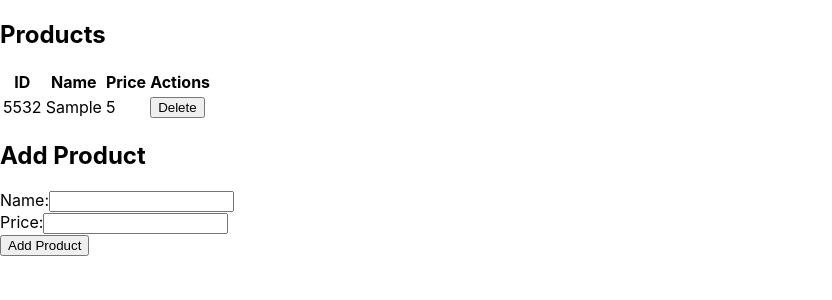
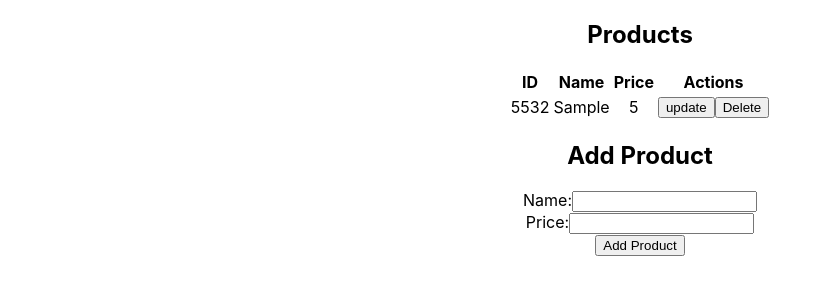
Before and after one commit to HemanthKovuru/dental_stack_test, a React (Create React App) app: page / in a window 1280 px wide. Both pictures are taken after typing "Sample", "5" into the empty fields and a click on the button "Add Product". Shown: the top 300 px of the page, without its empty margins (0-832 px from the left). Built offline with nearby package versions, Linux system fonts and the light colour scheme; no server answers; the HTML template or start-up script is replaced by a standard one.

Commit message:
added update

```diff
--- a/src/App.css
+++ b/src/App.css
@@ -1,5 +1,8 @@
 .App {
   text-align: center;
+  display: flex;
+  align-items: center;
+  flex-direction: column;
 }
 
 .App-logo {
@@ -36,3 +39,7 @@
     transform: rotate(360deg);
   }
 }
+
+button {
+  cursor: pointer;
+}
--- a/src/App.tsx
+++ b/src/App.tsx
@@ -1,12 +1,28 @@
 import axios from "axios";
-import { useEffect } from "react";
+import "./App.css";
+import { useEffect, useState } from "react";
 import { useDispatch, useSelector } from "react-redux";
-import { fetchProducts, deleteProduct } from "./redux/productsSlice";
+import {
+  fetchProducts,
+  deleteProduct,
+  updateProduct,
+} from "./redux/productsSlice";
 import ProductForm from "./components/ProductForm";
 
 const App = () => {
   const dispatch = useDispatch();
   const products = useSelector((state: any) => state.products.products);
+
+  const [showInput, setShowInput] = useState("");
+  const [title, setTitle] = useState("");
+  const [price, setPrice] = useState("");
+  const [isSave, setIsave] = useState(false);
+
+  type Product = {
+    title: string;
+    id: number;
+    price: number;
+  };
 
   useEffect(() => {
     axios
@@ -19,11 +35,24 @@ const App = () => {
       });
   }, []);
 
+  // DELETE
   const handleDelete = (productId: number) => {
     dispatch(deleteProduct(productId));
   };
+
+  // UPDATE PRODUCT
+  const saveProduct = (product: Product) => {
+    const updatedProduct = {
+      ...product,
+      title,
+      price: parseFloat(price),
+    };
+    dispatch(updateProduct(updatedProduct));
+    setShowInput("");
+  };
+
   return (
-    <div>
+    <div className="App">
       <h2>Products</h2>
 
       <table>
@@ -39,10 +68,61 @@ const App = () => {
           {products.map((product: any) => (
             <tr key={product.id}>
               <td>{product.id}</td>
-              <td>{product.title}</td>
-              <td>{product.price}</td>
               <td>
-                <button onClick={() => handleDelete(product.id)}>Delete</button>
+                {product.title}
+                {showInput === product.id && (
+                  <input
+                    name="title"
+                    type="text"
+                    value={title}
+                    onChange={(e: React.ChangeEvent<HTMLInputElement>) =>
+                      setTitle(e.target.value)
+                    }
+                  />
+                )}
+              </td>
+              <td>
+                {product.price}{" "}
+                {showInput === product.id && (
+                  <input
+                    type="number"
+                    name="price"
+                    value={price}
+                    onChange={(e: React.ChangeEvent<HTMLInputElement>) =>
+                      setPrice(e.target.value)
+                    }
+                  />
+                )}
+              </td>
+              <td>
+                {isSave && showInput === product.id ? (
+                  <button
+                    onClick={() => {
+                      saveProduct(product);
+                      setIsave(false);
+                    }}
+                  >
+                    save
+                  </button>
+                ) : (
+                  <button
+                    onClick={() => {
+                      setTitle(product.title);
+                      setPrice(product.price);
+                      setShowInput(product.id);
+                      setIsave(true);
+                    }}
+                  >
+                    update
+                  </button>
+                )}
+                <button
+                  onClick={() => {
+                    handleDelete(product.id);
+                  }}
+                >
+                  Delete
+                </button>
               </td>
             </tr>
           ))}
```
